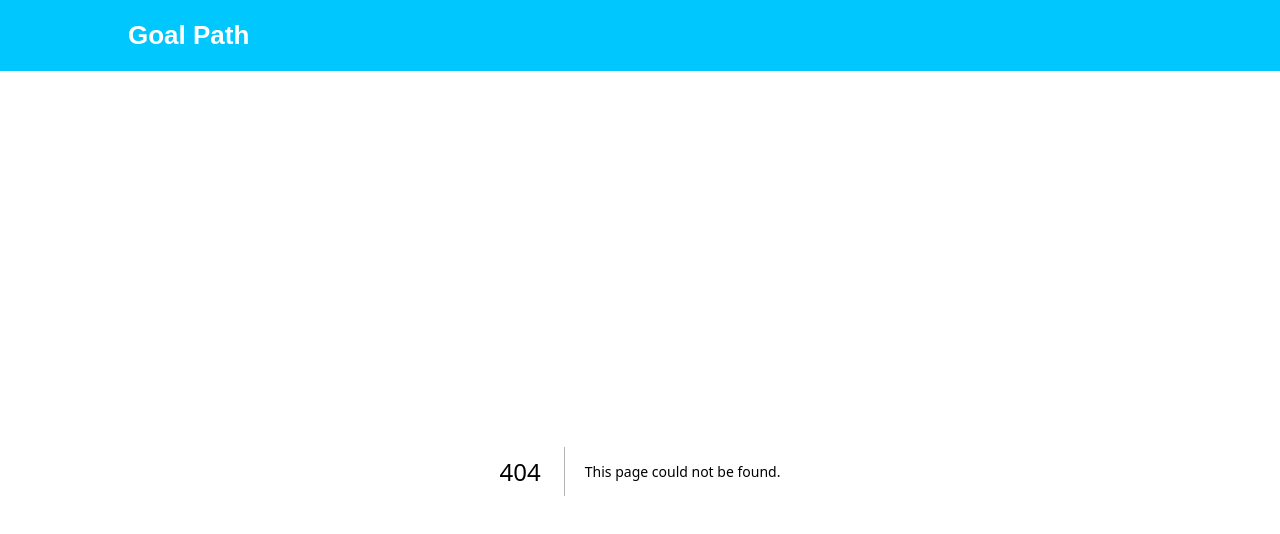
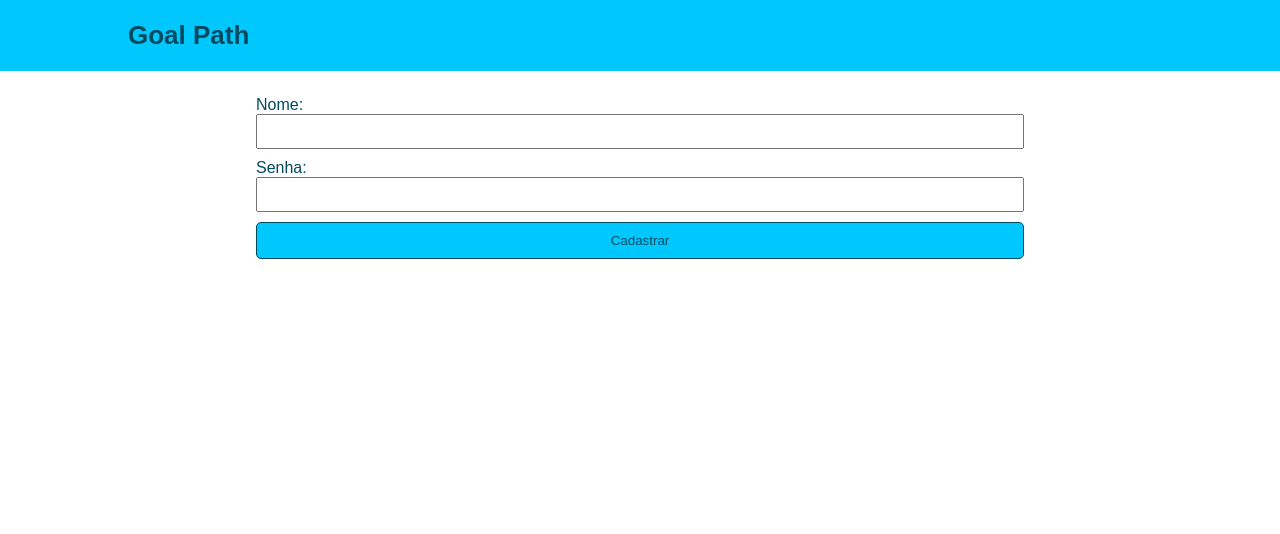
Before and after one commit to matheusmoraesporto/goal-path, a Next.js app: page /signup in a window 1280 px wide. Before the commit this address had no page. Shown: the top 534 px of the page. Built offline with nearby package versions, Linux system fonts and the light colour scheme.

Commit message:
Create signup

```diff
--- a/package.json
+++ b/package.json
@@ -9,13 +9,17 @@
     "lint": "next lint"
   },
   "dependencies": {
+    "bcrypt": "^5.1.1",
     "next": "15.4.5",
     "openai": "^5.16.0",
+    "postgres": "^3.4.7",
     "react": "19.1.0",
-    "react-dom": "19.1.0"
+    "react-dom": "19.1.0",
+    "zod": "^3.25.76"
   },
   "devDependencies": {
     "@eslint/eslintrc": "^3",
+    "@types/bcrypt": "^6.0.0",
     "@types/node": "^20",
     "@types/react": "^19",
     "@types/react-dom": "^19",
--- a/src/app/globals.css
+++ b/src/app/globals.css
@@ -1,6 +1,6 @@
 :root {
   --background: #ffffff;
-  --foreground: #171717;
+  --foreground: #004a5f;
 }
 
 /* @media (prefers-color-scheme: dark) {
@@ -48,6 +48,28 @@ a {
 
 @media (max-width: 770px) {
   .centered-div {
-    width: 98%;
+    width: 95%;
   }
 }
+
+input {
+  padding: 8px 10px;
+}
+
+.btn-primary {
+  border: 1px solid #004a5f;
+  border-radius: 5px;
+  padding: 10px;
+  background-color: #00c8ff;
+  color: #004a5f;
+
+  &:hover {
+    cursor: pointer;
+    background-color: #0196c0;
+  }
+}
+
+.input-error p {
+  color: #d10101;
+  font-size: 14px;
+}
--- a/src/app/roadmap/create/page.tsx
+++ b/src/app/roadmap/create/page.tsx
@@ -72,7 +72,6 @@ export default function Page() {
         <div className="input-form-aggregator">
           <input type="text" name="studyGoal" />
         </div>
-        {/* <button onClick={onClickAddExperience}>Adicionar experiência</button> */}
         <button className="btn-add-xp" onClick={onClickAddExperience}>
           Adicionar experiência
         </button>
@@ -156,7 +155,7 @@ export default function Page() {
         </div>
       </div>
 
-      <button className="btn-create-roadmap" type="submit">
+      <button className="btn-primary" type="submit">
         Create Road Map
       </button>
     </form>
--- a/src/app/roadmap/create/styles.css
+++ b/src/app/roadmap/create/styles.css
@@ -11,11 +11,7 @@ form {
 .input-form {
     display: flex;
     flex-direction: column;
-    margin-bottom: 10px;
-}
-
-.input-form input {
-    padding: 8px 10px;
+    margin-top: 10px;
 }
 
 .input-form-aggregator {}
--- /dev/null
+++ b/src/app/signup/page.tsx
@@ -0,0 +1,52 @@
+"use client";
+
+import { createUser, FormUserState } from "goal-path/service/actions/users";
+import "./styles.css";
+import { useActionState } from "react";
+
+export default function SignUpPage() {
+  const initialState: FormUserState = { message: null, errors: {} };
+  const [state, formAction] = useActionState(createUser, initialState);
+
+  return (
+    <div className="signup-page-container centered-div">
+      <form action={formAction}>
+        <div className="input-form">
+          <label>Nome:</label>
+          <input
+            type="text"
+            name="name"
+            defaultValue={state.values?.name ?? ""}
+          />
+        </div>
+
+        <div className="input-error" aria-live="polite" aria-atomic="true">
+          {state.errors?.name &&
+            state.errors.name.map((error: string) => (
+              <p key={error}>{error}</p>
+            ))}
+        </div>
+
+        <div className="input-form">
+          <label>Senha:</label>
+          <input
+            type="password"
+            name="password"
+            defaultValue={state.values?.password ?? ""}
+          />
+        </div>
+
+        <div className="input-error" aria-live="polite" aria-atomic="true">
+          {state.errors?.password &&
+            state.errors.password.map((error: string) => (
+              <p key={error}>{error}</p>
+            ))}
+        </div>
+
+        <button className="btn-submit-signup btn-primary" type="submit">
+          Cadastrar
+        </button>
+      </form>
+    </div>
+  );
+}
--- /dev/null
+++ b/src/app/signup/styles.css
@@ -0,0 +1,21 @@
+.signup-page-container {
+  width: 60% !important;
+  margin-top: 25px;
+}
+
+@media (max-width: 770px) {
+  .signup-page-container {
+    width: 95% !important;
+  }
+}
+
+.input-form {
+  display: flex;
+  flex-direction: column;
+  margin-top: 10px;
+}
+
+.btn-submit-signup {
+  width: 100%;
+  margin-top: 10px;
+}
--- a/src/components/header/styles.css
+++ b/src/components/header/styles.css
@@ -1,6 +1,6 @@
 header {
     background-color: #00c8ff;
-    color: #ffffff;
+    color: #004a5f;
 }
 
 .header-container {
--- a/src/components/roadmap-list/roadmap-list.tsx
+++ b/src/components/roadmap-list/roadmap-list.tsx
@@ -12,7 +12,7 @@ export default function RoadmapList() {
         <h2>Road map list</h2>
         <Link href="/roadmap/create">
           {/* TODO: Add "new icon" (+) */}
-          <span className="btn-go-to-create-roadmap">Criar novo road map</span>
+          <span className="btn-primary">Criar novo road map</span>
         </Link>
       </div>
       <ul className="roadmap-list">
--- /dev/null
+++ b/src/service/actions/users.ts
@@ -0,0 +1,67 @@
+"use server";
+
+import bcrypt from "bcrypt";
+import { revalidatePath } from "next/cache";
+import { redirect } from "next/navigation";
+import postgres from "postgres";
+import { z } from "zod";
+
+export type FormUserState = {
+  values?: {
+    name?: string;
+    password?: string;
+  };
+  errors?: {
+    name?: string[];
+    password?: string[];
+  };
+  message?: string | null;
+};
+
+const sql = postgres(process.env.POSTGRES_URL!, { ssl: "require" });
+
+const FormSchema = z.object({
+  id: z.string(),
+  name: z.string().min(1, "Nome é obrigatório"),
+  password: z.string().min(6, "Senha deve ter no mínimo 6 caracteres"),
+});
+
+const CreateUser = FormSchema.omit({ id: true });
+
+const createUser = async (prevState: FormUserState, formData: FormData) => {
+  const validatedFields = CreateUser.safeParse({
+    name: formData.get("name"),
+    password: formData.get("password"),
+  });
+
+  if (!validatedFields.success) {
+    return {
+      errors: validatedFields.error.flatten().fieldErrors,
+      values: {
+        name: formData.get("name") as string,
+        password: formData.get("password") as string,
+      },
+      message: "Missing Fields. Failed to Create Invoice.",
+    };
+  }
+
+  const { name, password } = validatedFields.data;
+
+  try {
+    const hashedPassword = await bcrypt.hash(password, 10);
+    await sql`
+      INSERT INTO users (name, password) VALUES (${name}, ${hashedPassword})`;
+  } catch (error) {
+    console.log("erro ocorreu:", error);
+    return {
+      ...prevState,
+      message: "Erro ao criar usuário. Tente novamente.",
+    };
+  }
+
+  console.log("Usuário criado com sucesso");
+
+  redirect("/");
+};
+
+export { createUser };
```
Also changed, not shown: src/components/roadmap-list/styles.css (+1 -12 lines), 2 other files (tests, documents, lock files or other folders).
